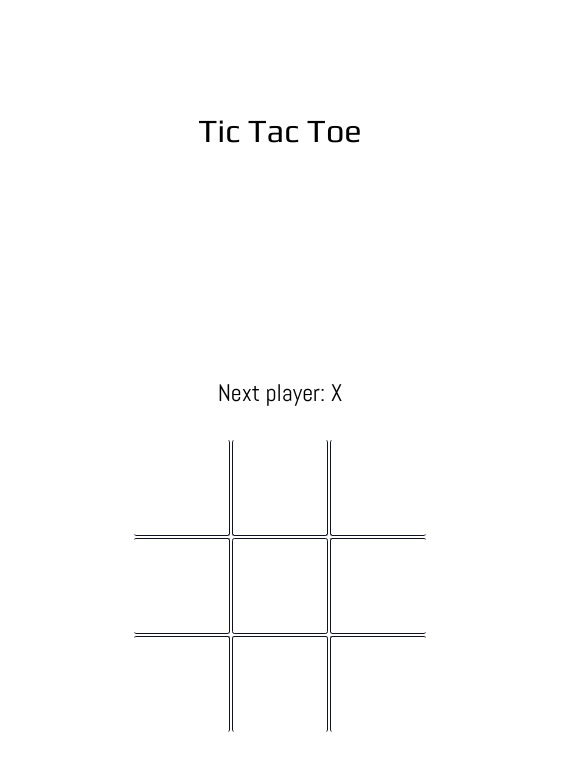
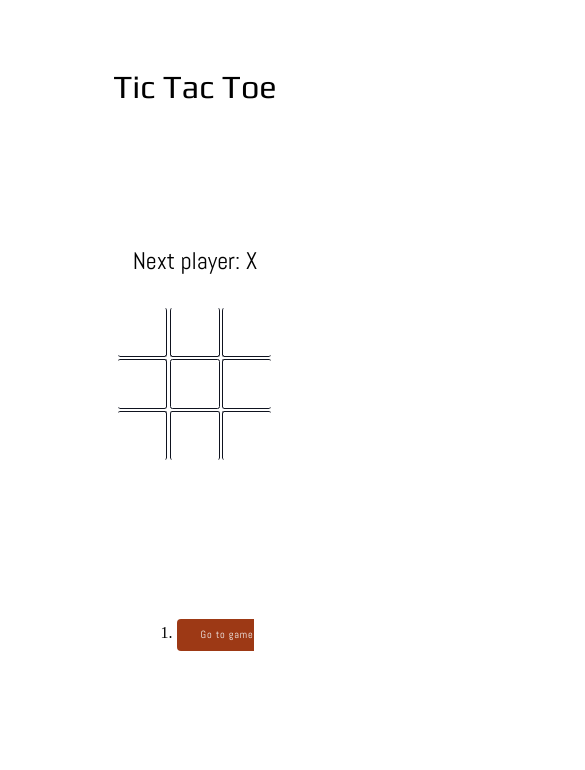
Before and after one commit to dponcez/react-tic-tac-toe, a React app: page / in a window 390 px wide. Shown: the top 770 px of the page, 585 px wide, since content can reach past the window. Built offline with nearby package versions, Linux system fonts and the light colour scheme.

Commit message:
Modify (CSS) files: add (media queries) to both files

```diff
--- a/src/components/Game/Game.css
+++ b/src/components/Game/Game.css
@@ -1,6 +1,6 @@
 .game {
   display: grid;
-  grid-template-columns: repeat(auto-fill, minmax(35rem, 1fr));
+  grid-template-columns: repeat(2, 1fr);
   place-items: center;
   gap: .2rem;
   height: var(--svh);
@@ -24,23 +24,41 @@
 
   .game--list {
     grid-column: 2;
-    width: 15rem;
-    height: 10rem;
+    width: 18rem;
+    height: 16rem;
     overflow: auto;
-  }
-}
-
     .jump {
       display: flex;
       align-items: center;
       justify-content: center;
-  width: 11rem;
+      width: 12em;
       height: 2rem;
       padding: var(--pd);
       margin: .2rem 0;
-  font: 400 1rem var(--fnt-abel);
+      font: 400 1.125rem var(--fnt-abel);
       background-color: hsl(15.92deg 76.59% 34.86%);
       color: var(--font-color);
       border-radius: .25rem;
       letter-spacing: .05rem;
     }
+  }
+}
+
+
+@media screen and (max-width: 930px){
+  .game {
+    grid-template-columns: 1fr;
+
+    .game--list {
+      grid-column: 1;
+      grid-row: 3;
+      width: clamp(30vmin, 7vmin, 18rem);
+      height: 9rem;
+      .jump {
+        width: clamp(8rem, 6vmin, 12vmin);
+        padding: 1rem;
+        font-size: clamp(2vmin, 5vmin, .65rem);
+      }
+    }
+  }
+}
--- a/src/components/Squares/Squares.css
+++ b/src/components/Squares/Squares.css
@@ -8,14 +8,14 @@ button {
   display: flex;
   align-items: center;
   justify-content: center;
-  font-size: calc(var(--fnt-sz) * 3);
+  font-size: calc(var(--fnt-sz) * 5);
   font-family: var(--fnt-play);
   font-weight: 700;
 }
 
 .border {
-  width: var(--sz);
-  height: var(--sz);
+  width: calc(var(--sz) * 1.15);
+  height: calc(var(--sz) * 1.15);
   padding: var(--pd);
   border: .35vmin solid var(--base-color);
   border-radius: .15rem;
@@ -31,3 +31,11 @@ button {
   &:nth-child(8),
   &:last-child { border-bottom: none; }
 }
+
+@media screen and (max-width: 930px){
+  .btn { font-size: clamp(2vmin, 5vmin, calc(var(--fnt-sz) * 4)); }
+  .border {
+    width: clamp(12vmin, 5vmin, calc(var(--sz) * 3));
+    height: clamp(12vmin, 5vmin, calc(var(--sz) * 3));
+  }
+}
```
Lines whose indentation alone changed are shown as unchanged.
